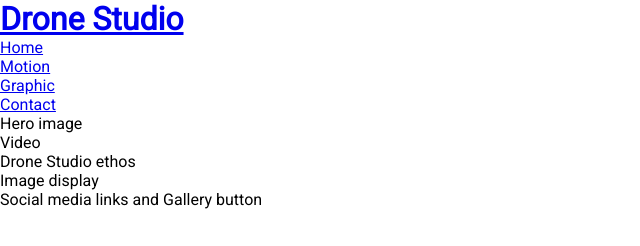
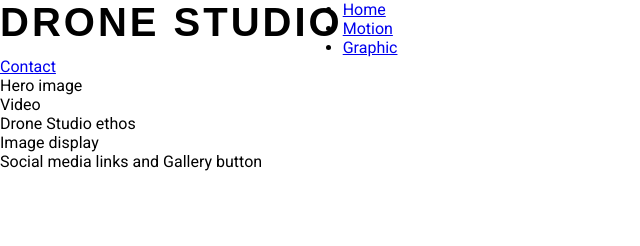
Before and after one commit to no0tno0t/Drone-Studio, a plain HTML site: page index.html in a window 1280 px wide. Shown: the whole page, without its empty margins (0-640 px from the left). Drawn offline with Linux system fonts and the light colour scheme.

Commit message:
Add style for headings and logo

```diff
--- a/assets/css/style.css
+++ b/assets/css/style.css
@@ -9,4 +9,19 @@
 body {
     font-family: Roboto, sans-serif;
     font-weight: 400;
+    color: #000000;
 }
+
+/* Heading and logo */
+
+h1, h2 {
+    font-family: Open-sans, sans-serif;
+    text-transform: uppercase;
+    letter-spacing: 3px;
+    color: #000000;
+}
+
+#logo {
+    float: left;
+    font-size: 250%;
+}
--- a/index.html
+++ b/index.html
@@ -15,7 +15,7 @@
 <body>
     <header>
         <a href="index.html">
-            <h1>Drone Studio</h1>
+            <h1 id="logo">Drone Studio</h1>
         </a>
         <nav>
             <ul>
```
